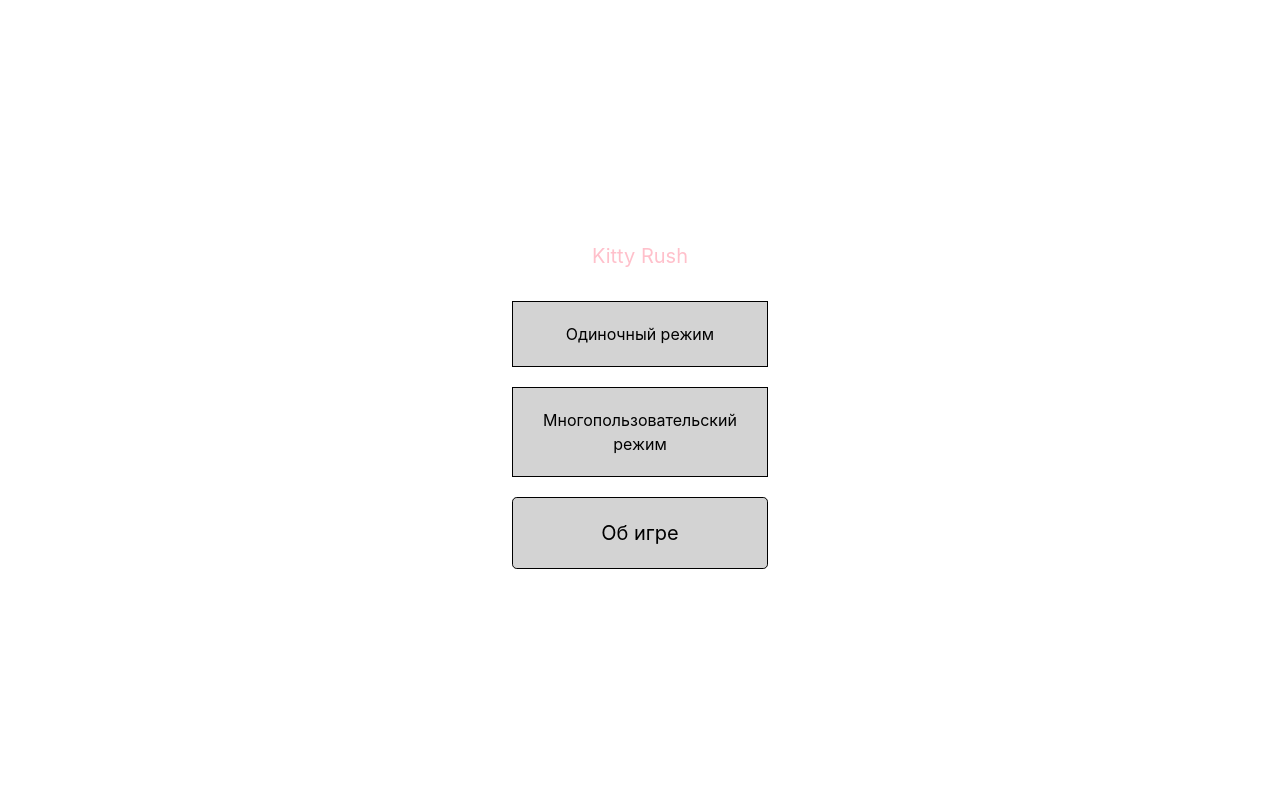
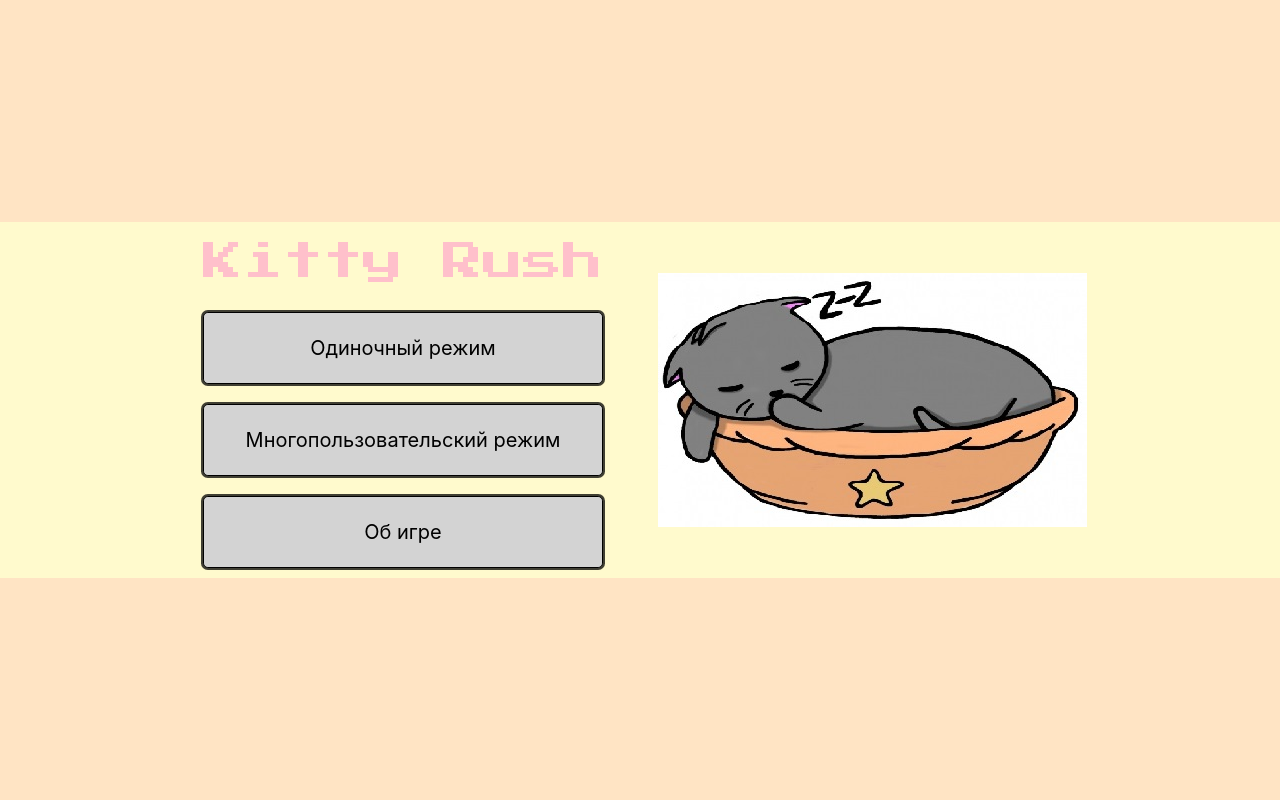
Before and after one commit to ShumilinPavel/orki-prototype, a PHP site: page /html/start_screen.html in a window 1280 px wide. Run offline with PHP 8.4, Linux system fonts and the light colour scheme.

```diff
--- a/start_screen.css
+++ b/css/start_screen.css
@@ -5,34 +5,51 @@ html, body {
     padding: 0;
 }
 
-.main-container {
+.main-flex-container {
     display: flex;
     flex-direction: column;
     justify-content: center;
     height: 100%;
+    background-color: bisque;
 }
 
-.main-wrapper {
+.main-flex-element {
+    display: flex;
+    justify-content: center;
+    align-items: center;
+    background-color: lemonchiffon;
+}
+
+.menu {
     display: flex;
     flex-direction: column;
     justify-content: center;
     align-items: center;
 }
 
-.title {
+.menu__title {
     color: pink;
-    padding: 20px;
-    font-size: 20px;
+    padding: 10px;
+    font-size: 40px;
+    text-align: center;
+    font-family: 'Press Start 2P', cursive;
 }
 
-.menu-option {
+.menu__option {
     padding: 20px;
     margin: 10px;
-    width: 20%;
+    min-width: 400px;
+    /* width: 20%; */
     background-color: lightgrey;
     border: 1px solid black;
     text-align: center;
     color: black;
+    box-shadow: 0px 0px 0px 2px rgba(0,0,0,0.75);
+}
+
+.cat {
+    width: auto;
+    margin-left: 45px;
 }
 
 .modal-footer {
@@ -43,3 +60,7 @@ html, body {
     font-size: 20px;
     text-align: center;
 }
+
+#aboutModal .modal-footer {
+    justify-content: center;
+}
--- /dev/null
+++ b/html/start_screen.html
@@ -0,0 +1,83 @@
+<!DOCTYPE html>
+<html lang="ru">
+
+<head>
+    <meta charset="UTF-8">
+    <meta name="viewport" content="width=device-width, initial-scale=1.0">
+    <meta http-equiv="X-UA-Compatible" content="ie=edge">
+
+    <title>Kiity Rush</title>
+    <link rel="stylesheet" href="https://stackpath.bootstrapcdn.com/bootstrap/4.3.1/css/bootstrap.min.css"
+        integrity="sha384-ggOyR0iXCbMQv3Xipma34MD+dH/1fQ784/j6cY/iJTQUOhcWr7x9JvoRxT2MZw1T" crossorigin="anonymous">
+    <link rel="stylesheet" href="../css/start_screen.css">
+    <link href="https://fonts.googleapis.com/css?family=Press+Start+2P" rel="stylesheet">
+
+    <script src="https://code.jquery.com/jquery-3.3.1.slim.min.js"
+        integrity="sha384-q8i/X+965DzO0rT7abK41JStQIAqVgRVzpbzo5smXKp4YfRvH+8abtTE1Pi6jizo" crossorigin="anonymous">
+    </script>
+    <script src="https://stackpath.bootstrapcdn.com/bootstrap/4.3.1/js/bootstrap.min.js"
+        integrity="sha384-JjSmVgyd0p3pXB1rRibZUAYoIIy6OrQ6VrjIEaFf/nJGzIxFDsf4x0xIM+B07jRM" crossorigin="anonymous">
+    </script>
+    <script src="../js/start_screen.js" charset="utf-8"></script>
+</head>
+
+<body>
+    <div class="main-flex-container">
+        <div class="main-flex-element">
+            <div class="menu">
+                <div class="menu__title">Kitty Rush</div>
+                <button type="button" class="btn btn-info btn-lg menu__option" id="single-mode-btn">Одиночный
+                    режим</button>
+                <button type="button" class="btn btn-primary btn-lg menu__option">Многопользовательский режим</button>
+                <button type="button" class="btn btn-primary btn-lg menu__option" data-toggle="modal"
+                    data-target="#aboutModal">
+                    Об игре
+                </button>
+            </div>
+            <img src="../pictures/cat.jpg" alt="sleeping cat" class="cat">
+            <!-- <svg height="250" width="500">
+               <polygon points="220,10 300,210 170,250 123,234" style="fill:lime;stroke:purple;stroke-width:1" />
+            </svg> -->
+        </div>
+    </div>
+
+    <!-- Modal -->
+    <div class="modal fade" id="aboutModal" tabindex="-1" role="dialog" aria-labelledby="aboutModalLabel"
+        aria-hidden="true">
+        <div class="modal-dialog" role="document">
+            <div class="modal-content">
+                <div class="modal-header">
+                    <h5 class="modal-title" id="aboutModalLabel">Описание</h5>
+                    <button type="button" class="close" data-dismiss="modal" aria-label="Close">
+                        <span aria-hidden="true">&times;</span>
+                    </button>
+                </div>
+                <div class="modal-body">
+                    <div class="aboutModal-title">Краткое описание игры</div>
+                    <div class="aboutModal-description">
+                        Kitty Rush - казуальный аркадный экшен, представляющий собой компьютерную настольную игру. Суть
+                        заключается в правильном выкладывании картинки из шестиугольных тайлов с изображениями котиков.
+                    </div>
+                    <hr>
+                    <div class="aboutModal-title">Одиночный режим</div>
+                    <div class="aboutModal-description">
+                        Вы должны правильно собрать как можно большее количество карточек за отведённое время. По
+                        окончании раунда Вам будет показано, сколько очков Вы набрали.
+                    </div>
+                    <hr>
+                    <div class="aboutModal-title">Многопользовательский режим</div>
+                    <div class="aboutModal-description">
+                        Соревнуйтесь с другими игроками в скорости! У каждого игрока будет одинаковая карточка, которую
+                        он должен будет собрать. Кто быстрее соберёт, тот и получит больше очков.
+                    </div>
+                </div>
+                <div class="modal-footer">
+                    <button type="button" class="btn btn-secondary" data-dismiss="modal">Назад</button>
+                </div>
+            </div>
+        </div>
+    </div>
+
+</body>
+
+</html>
--- /dev/null
+++ b/js/start_screen.js
@@ -0,0 +1,9 @@
+function goToSingleModeScreen() {
+	$("#single-mode-btn").click(function(){
+		location.href="../html/single.html"
+	});
+}
+
+$(document).ready(function(){
+	goToSingleModeScreen();
+});
--- a/start_screen.html
+++ /dev/null
@@ -1,60 +0,0 @@
-<!DOCTYPE html>
-<html lang="ru">
-<head>
-    <meta charset="UTF-8">
-    <meta name="viewport" content="width=device-width, initial-scale=1.0">
-    <meta http-equiv="X-UA-Compatible" content="ie=edge">
-    <title>Kiity Rush</title>
-    <link rel="stylesheet" href="https://stackpath.bootstrapcdn.com/bootstrap/4.3.1/css/bootstrap.min.css" integrity="sha384-ggOyR0iXCbMQv3Xipma34MD+dH/1fQ784/j6cY/iJTQUOhcWr7x9JvoRxT2MZw1T" crossorigin="anonymous">
-    <script src="https://code.jquery.com/jquery-3.3.1.slim.min.js" integrity="sha384-q8i/X+965DzO0rT7abK41JStQIAqVgRVzpbzo5smXKp4YfRvH+8abtTE1Pi6jizo" crossorigin="anonymous"></script>
-    <script src="https://stackpath.bootstrapcdn.com/bootstrap/4.3.1/js/bootstrap.min.js" integrity="sha384-JjSmVgyd0p3pXB1rRibZUAYoIIy6OrQ6VrjIEaFf/nJGzIxFDsf4x0xIM+B07jRM" crossorigin="anonymous"></script>
-    <link rel="stylesheet" href="start_screen.css">
-</head>
-<body>
-    <div class="main-container">
-        <div class="main-wrapper">
-            <div class="title">Kitty Rush</div>
-            <div class="menu-option">Одиночный режим</div>
-            <div class="menu-option">Многопользовательский режим</div>
-
-            <button type="button" class="btn btn-primary btn-lg menu-option" data-toggle="modal" data-target="#aboutModal">
-                    Об игре
-            </button>
-        </div>
-    </div>
-
-    <!-- Modal -->
-<div class="modal fade" id="aboutModal" tabindex="-1" role="dialog" aria-labelledby="aboutModalLabel" aria-hidden="true">
-  <div class="modal-dialog" role="document">
-    <div class="modal-content">
-      <div class="modal-header">
-        <h5 class="modal-title" id="aboutModalLabel">Описание</h5>
-        <button type="button" class="close" data-dismiss="modal" aria-label="Close">
-          <span aria-hidden="true">&times;</span>
-        </button>
-      </div>
-      <div class="modal-body">
-          <div class="aboutModal-title">Краткое описание игры</div>
-          <div class="aboutModal-description">
-              Kitty Rush - казуальный аркадный экшен, представляющий собой компьютерную настольную игру. Суть заключается в правильном выкладывании картинки из шестиугольных тайлов с изображениями котиков.
-          </div>
-          <hr>
-          <div class="aboutModal-title">Одиночный режим</div>
-            <div class="aboutModal-description">
-                Вы должны правильно собрать как можно большее количество карточек за отведённое время. По окончании раунда Вам будет показано, сколько очков Вы набрали.
-            </div>
-          <hr>
-          <div class="aboutModal-title">Многопользовательский режим</div>
-          <div class="aboutModal-description">
-                Соревнуйтесь с другими игроками в скорости! У каждого игрока будет одинаковая карточка, которую он должен будет собрать. Кто быстрее соберёт, тот и получит больше очков.
-          </div>
-      </div>
-      <div class="modal-footer">
-        <button type="button" class="btn btn-secondary" data-dismiss="modal">Назад</button>
-      </div>
-    </div>
-  </div>
-</div>
-
-</body>
-</html>
```
Also changed, not shown: css/single.css (added, +25 -0 lines), html/single.html (added, +61 -0 lines), js/single.js (added, +147 -0 lines), pictures/cat.jpg (added), pictures/g3872.png (added), pictures/g3908.png (added), pictures/g3912.png (added), pictures/g3920.png (added), pictures/g3924.png (added), pictures/g504.png (added), pictures/g764.png (added), start_screen.js (deleted).
